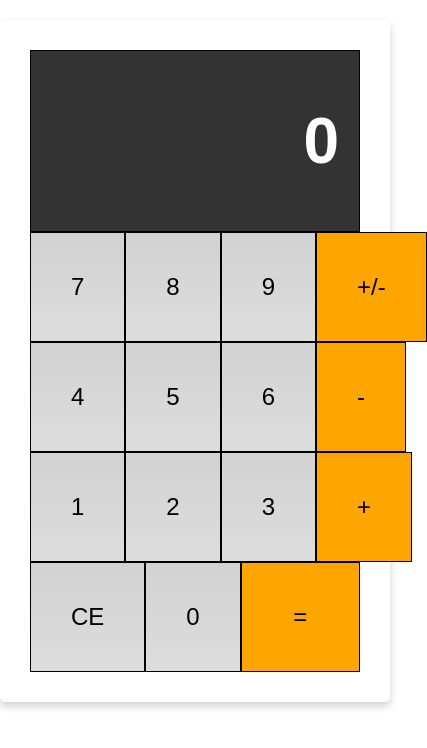
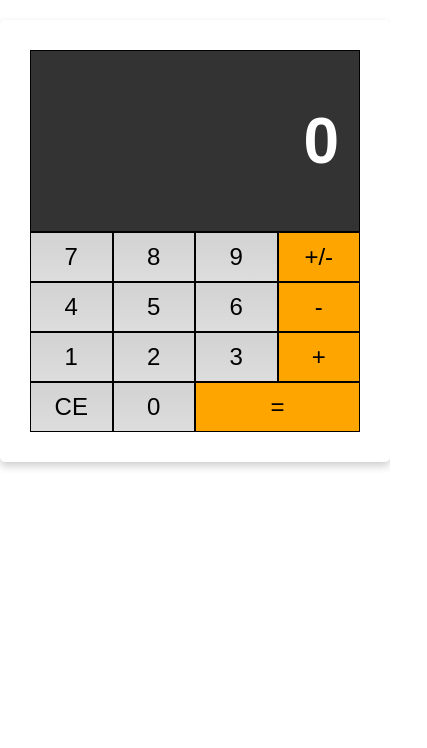
Before and after one commit to muhamadnss/WebCalculator, a plain HTML site: page WebCalculator/index.html in a window 390 px wide. Shown: the whole page, 427 px wide, since content can reach past the window. Drawn offline with Linux system fonts and the light colour scheme.

Commit message:
Implement responsive layout for 513px or less screen size

```diff
--- a/WebCalculator/assets/style.css
+++ b/WebCalculator/assets/style.css
@@ -61,3 +61,10 @@ body {
  .button:hover {
      font-weight: bold;
  }
+
+/* Implement responsive layout */
+@media screen and (max-width: 513px) {
+    .button {
+        padding: 10px;
+    }
+}
```
